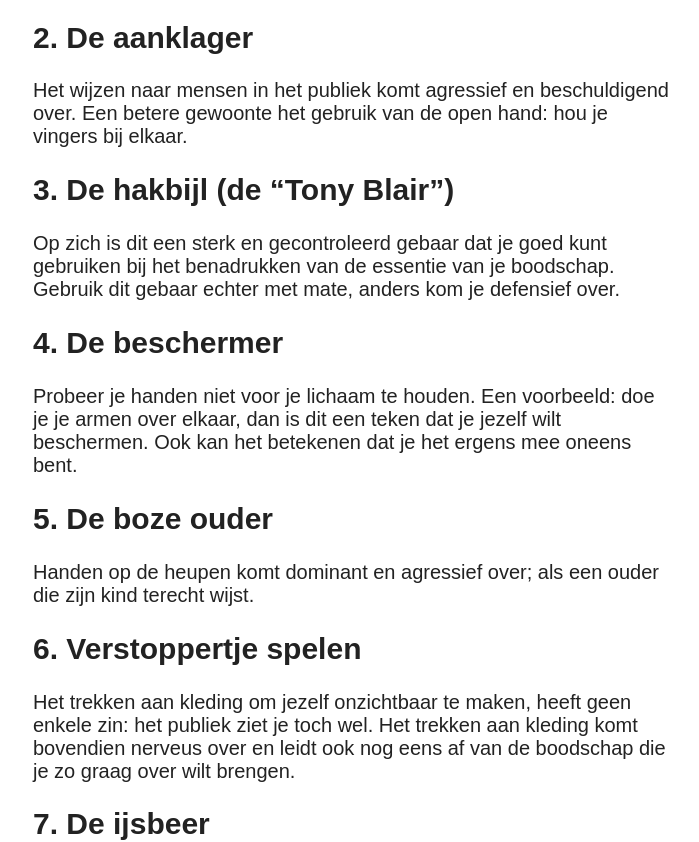
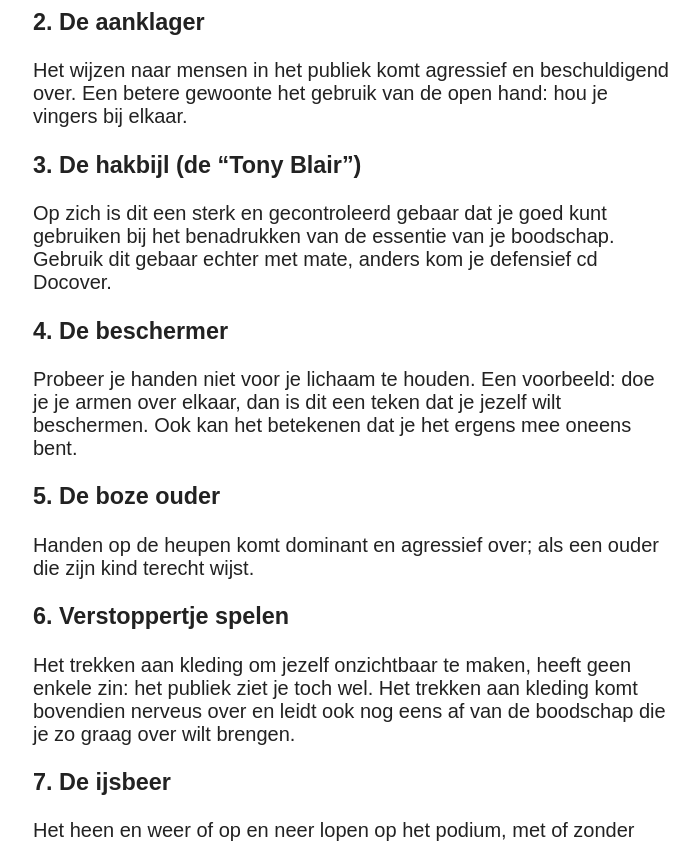
Before and after one commit to TheKnowsyFerret/theknowsyferret.github.io, a Jekyll site: the page built from _posts/2014-08-15-20-gedragingen-die-je-beter-kunt-vermijden-tijdens-presentaties.md, in a window 1280 px wide and 900 px high, scrolled down 1768 px, cut to the strip 58-900 px from the top of the window. Shown: the whole strip, without its empty margins (317-1016 px from the left). Built offline with Jekyll 4.4.1, drawn with Linux system fonts in a browser that asks for light colours; nearby versions of some CDN libraries; comment, search, counter and statistics services are not loaded.

Commit message:
kopjes kleiner gemaakt

```diff
--- a/_posts/2014-08-15-20-gedragingen-die-je-beter-kunt-vermijden-tijdens-presentaties.md
+++ b/_posts/2014-08-15-20-gedragingen-die-je-beter-kunt-vermijden-tijdens-presentaties.md
@@ -38,37 +38,37 @@ Wil jij ook een effectieve presentatie geven waarbij je sterk overkomt
 en je het publiek niet afleidt? Vermijd dan zeker de volgende 20
 gedragingen:
 
-##1. De Stan Laurel
+###1. De Stan Laurel
 Jezelf op je hoofd krabben. Dit geeft anderen de indruk dat je geen enkel idee hebt waar je praatje over gaat.<br>
 Kijk maar eens naar deze video van Barack Obama. Alhoewel hij het
 gebaar op 1:22 bewust inzet, merk je gelijk hoe ineffectief de “Stan Laurel” is.
 
 <iframe width="560" height="315" src="//www.youtube.com/embed/M33AY6bturQ" frameborder="0" allowfullscreen></iframe>
 
-##2. De aanklager
+###2. De aanklager
 Het wijzen naar mensen in het publiek komt agressief en beschuldigend
 over. Een betere gewoonte het gebruik van de open hand: hou je vingers
 bij elkaar.
 
-##3. De hakbijl (de “Tony Blair”)
+###3. De hakbijl (de “Tony Blair”)
 Op zich is dit een sterk en gecontroleerd gebaar dat je goed kunt
 gebruiken bij het benadrukken van de essentie van je
 boodschap. Gebruik dit gebaar echter met mate, anders kom je defensief
-over.
+cd Docover.
 
-##4. De beschermer
+###4. De beschermer
 Probeer je handen niet voor je lichaam te houden. Een voorbeeld: doe je je armen over elkaar, dan is dit een teken dat je jezelf wilt beschermen. Ook kan het betekenen dat je het ergens mee oneens bent.
 
-##5. De boze ouder
+###5. De boze ouder
 Handen op de heupen komt dominant en agressief over; als een ouder die zijn kind terecht wijst.
 
-##6. Verstoppertje spelen
+###6. Verstoppertje spelen
 Het trekken aan kleding om jezelf onzichtbaar te maken, heeft geen
 enkele zin: het publiek ziet je toch wel. Het trekken aan kleding komt
 bovendien nerveus over en leidt ook nog eens af van de boodschap die
 je zo graag over wilt brengen.
 
-##7. De ijsbeer
+###7. De ijsbeer
 Het heen en weer of op en neer lopen op het podium, met of zonder wilde gebaren. Voor het publiek is dit vermoeiend om bij te houden. Waar je het over hebt gaat al snel aan ze voorbij.<br>
 Een goed voorbeeld is Tony Robbins. Tijdens een presentatie bij TEDtalks
 blijft hij maar heen en weer lopen.
@@ -77,42 +77,42 @@ blijft hij maar heen en weer lopen.
 src="//www.youtube.com/embed/Cpc-t-Uwv1I" frameborder="0"
 allowfullscreen></iframe>
 
-##8. Het vijgenblad
+###8. Het vijgenblad
 Door je handen voor je intieme delen te plaatsen, bescherm je jezelf
 onbewust tegen je publiek. Je geeft toe dat je zwak bent. Het gebaar
 geeft de indruk dat je verlegen bent of iets te verbergen hebt.
 
-##9. De schatzoeker
+###9. De schatzoeker
 Blijf met je handen uit je broekzak of je jasje.  Je handen helpen je bij het uitdragen van je boodschap. Laat ze dus gewoon aan je publiek zien!
 dat het je verhaal ondersteunt. Dat maakt ze pas krachtig.
 
-##10. De kalmeerder/trooster
+###10. De kalmeerder/trooster
 Zit je aan je haren of laat je je handen langs je armen glijden? Dan
 wil je je graag veilig voelen. Dit kan ook op een andere manier: zorg
 voor een goede voorbereiding en maak je bekend met je onderwerp. Jij
 bent immers de expert!
 
-##11. De wriemelaar
+###11. De wriemelaar
 Het wriemelen aan sieraden, notities, pennen, microfoons of ander
 ondersteunende communicatiemiddelen, leidt het publiek af van je
 boodschap.
 
-##12. De sta-in-de-weg
+###12. De sta-in-de-weg
 Ga niet tussen het scherm, flipover en het publiek staan. Mensen
 willen zien wat je hebt opgeschreven.
 
-##13. De gevangene
+###13. De gevangene
 Voor de meesten letterlijk een houvast. Voor anderen en veilige plek, omdat ze dan af en toe op hun spiekbriefjes kunnen kijken.
 Toch is het beter om niet op1 plek te blijven staan, maar de gehele
 ruimte te gebruiken. Dit getuigt van leiderschap en komt zelfverzekerd
 over.
 
-##14. Eénrichtingsverkeer
+###14. Eénrichtingsverkeer
 Gebruik alle richtingen die er zijn en beperk je niet tot de ruimte
 voor je neus. Wijs naar voren, achter, links, rechts en alles hier
 tussen in.
 
-##15. De pinguïn
+###15. De pinguïn
 Bij dit gebaar lijkt het alsof je bovenarmen vastgeplakt zijn aan je
 lichaam. Het zijn met name de onderarmen die bewegen. Dit ziet er erg
 onnatuurlijk uit. Je laat hiermee zien dat je zenuwachtig of verlegen
@@ -125,26 +125,26 @@ gebaar.
 src="//www.youtube.com/embed/Ag1AKIl_2GM" frameborder="0"
 allowfullscreen></iframe>
 
-##16. De recidivist
+###16. De recidivist
 Gebruik niet telkens dezelfde (hand)gebaren gedurende de presentatie,
 maar probeer af te wisselen om de aandacht van het publiek vast te
 houden.
 
-##17. De leuner
+###17. De leuner
 Ga niet tegen de katheder of muur leunen. Als je jezelf niet eens
 staande kunt houden, hoe kun je dan een sterke presentatie neerzetten?
 
-##18. De onderdaan
+###18. De onderdaan
 Kijk niet naar beneden, want dit komt zwak over. Alsof je er liever
 niet had gestaan en bang bent voor wat komt. Blijf liever voor je uit
 kijken en, zeer belangrijk, hou oogcontact met je publiek.
 
-##19. De militair
+###19. De militair
 Door je handen achter je rug te houden kun je je boodschap niet goed
 overbrengen. Je houding is gesloten. Het publiek denkt dat je
 ongeïnteresseerd bent of dat je je verveelt.
 
-##20. De vliegenmepper
+###20. De vliegenmepper
 Te weinig gebaren zijn niet goed, maar te veel gebaren ook niet. Je leidt het publiek te veel af. Bovendien komt het onnatuurlijk over. Wil je je boodschap effectief overbrengen, gebruik gebaren dan spaarzaam en op het juiste moment.
 
 <br>
```
